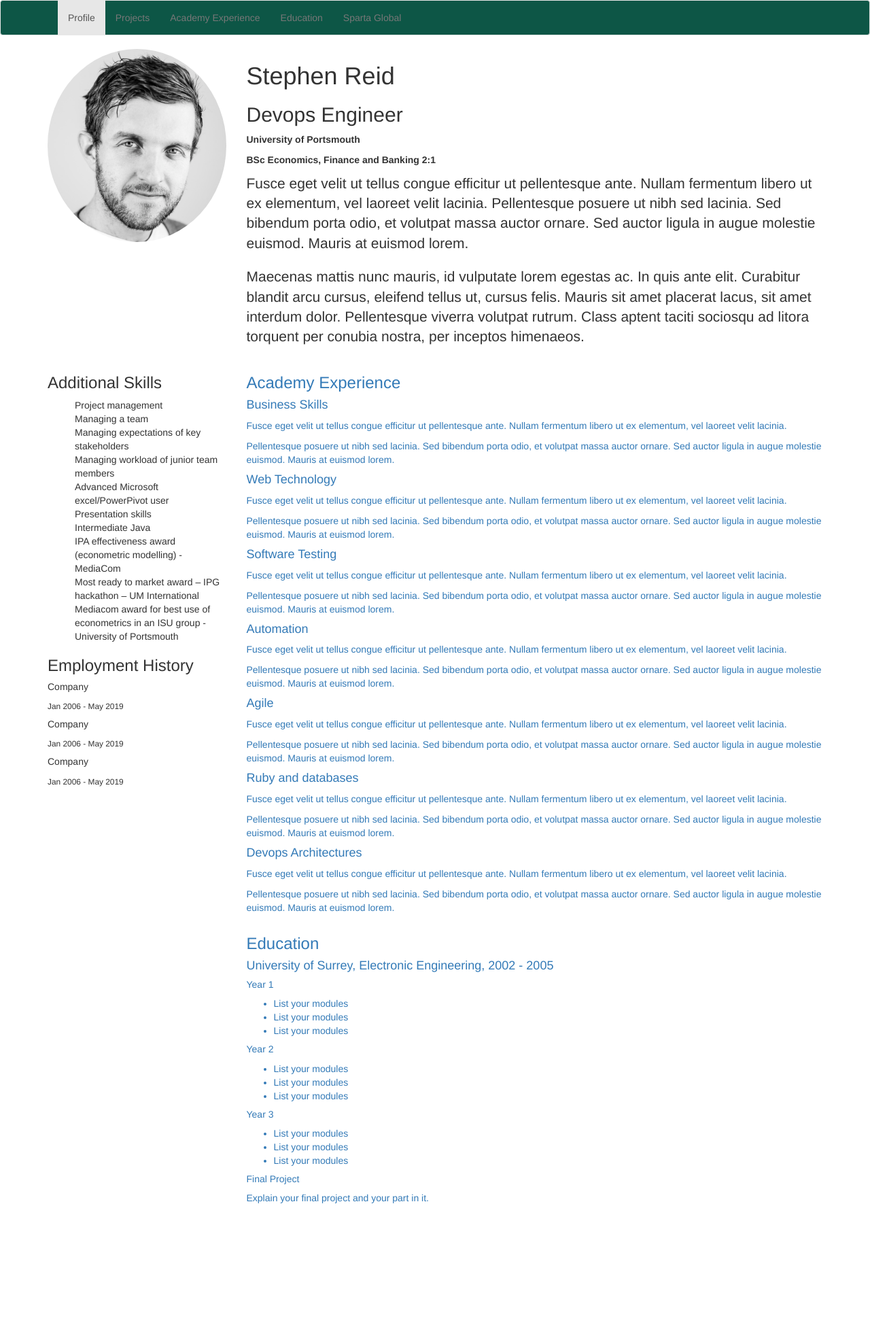
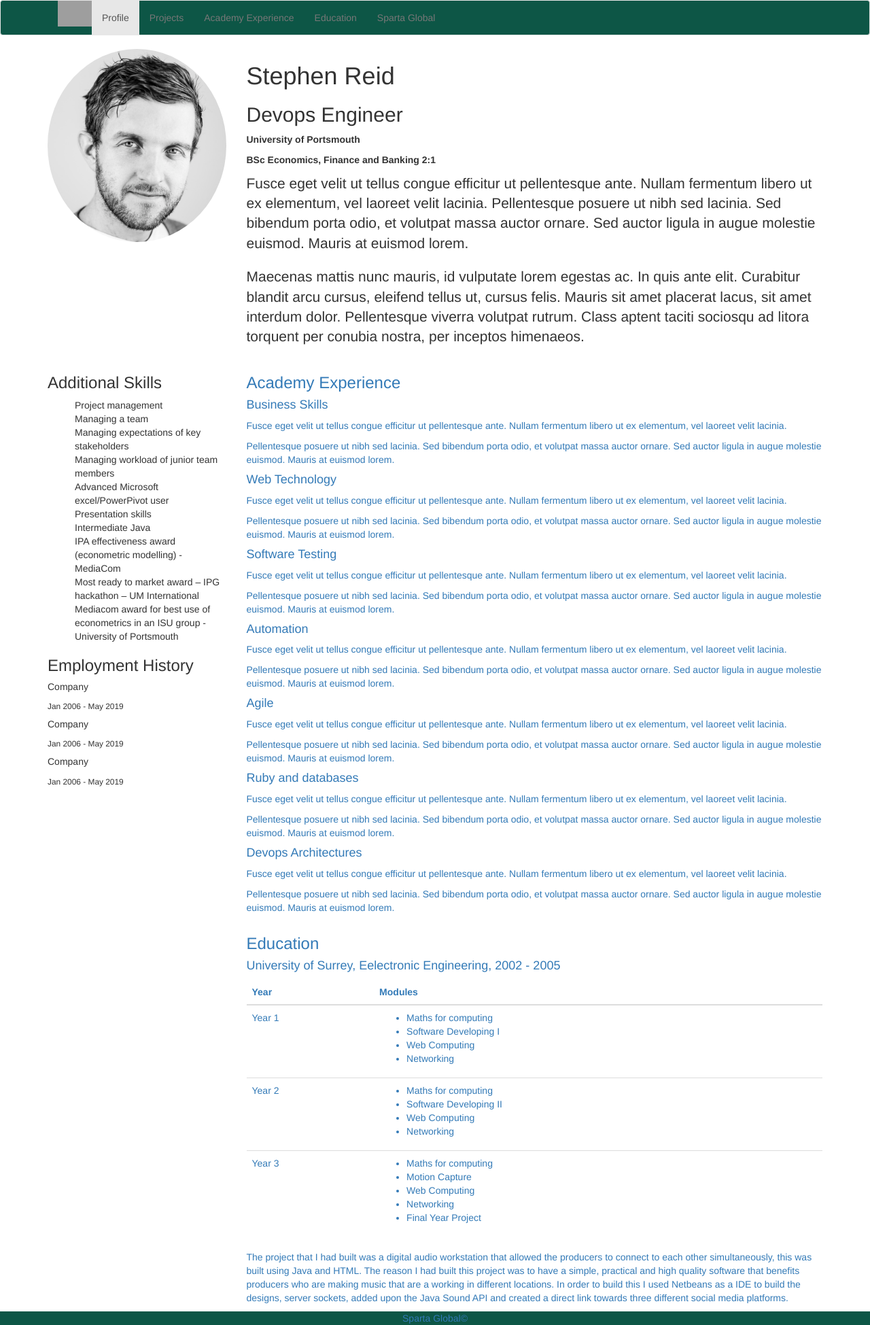
Before and after one commit to JamesBuabin14/sparta-global-portfolio, a PHP site: page /index.html in a window 1280 px wide. Shown: the whole page at 68% size. Before the commit the page ends 1770 px from the top, so only its background shows below. Run offline with PHP 8.4, Linux system fonts and the light colour scheme; some libraries are stand-ins or nearby versions; grey boxes are pictures that could not be loaded.

Commit message:
Changed the Education section into a table format, final year project description, footer and logo in the nav

```diff
--- a/css/style.css
+++ b/css/style.css
@@ -9,3 +9,7 @@ nav.navbar-default{
 body > nav{
   background: #0d5646;
 }
+
+body > a > footer{
+  background: #0d5646;
+}
--- a/index.html
+++ b/index.html
@@ -29,6 +29,7 @@
 
       <div class="collapse navbar-collapse">
         <ul class="nav navbar-nav">
+          <li><img src="images/sparta-logo.jpg" width="50"</li>
           <li class="active">
             <a href="index.html">Profile</a>
           </li>
@@ -144,39 +145,71 @@
         </div>
     </div>
 
-    <div class="row">
-      <div class="col-sm-3">
+          <div class="row">
+            <div class="col-sm-3">
+            </div>
 
-      </div>
-      <div class="col-sm-9">
-          <h3><a name="educat">Education</h3>
+            <div class="col-sm-9">
+            <h3><a name="educat">Education</h3>
 
-          <h4>University of Surrey, Electronic Engineering, 2002 - 2005 </h4>
-          <h5>Year 1</h5>
-          <ul>
-            <li>List your modules</li>
-            <li>List your modules</li>
-            <li>List your modules</li>
-          </ul>
+          <h4>University of Surrey, Eelectronic Engineering, 2002 - 2005</h4>
 
-          <h5>Year 2</h5>
-          <ul>
-            <li>List your modules</li>
-            <li>List your modules</li>
-            <li>List your modules</li>
-          </ul>
 
-          <h5>Year 3</h5>
-          <ul>
-            <li>List your modules</li>
-            <li>List your modules</li>
-            <li>List your modules</li>
-          </ul>
+          <table class="table table-hover">
+            <thead>
+              <tr>
+                <th>Year </th>
+                <th>Modules</th>
+              </tr>
+            </thead>
+            <tbody>
+              <tr>
+                <td>Year 1</td>
+                <td><ul>
+                  <li>Maths for computing</li>
+                  <li>Software Developing I</li>
+                  <li>Web Computing</li>
+                  <li>Networking</li>
+                </ul></td>
+              </tr>
+              <tr>
+                <td>Year 2</td>
+                <td><ul>
+                  <li>Maths for computing</li>
+                  <li>Software Developing II</li>
+                  <li>Web Computing</li>
+                  <li>Networking</li>
+                </ul></td>
+              </tr>
+              <tr>
+                <td>Year 3</td>
+                <td><ul>
+                  <li>Maths for computing</li>
+                  <li>Motion Capture</li>
+                  <li>Web Computing</li>
+                  <li>Networking</li>
+                  <li>Final Year Project</li>
+                </ul></td>
+              </tr>
+            </tbody>
+          </table>
+        </div>
+        <div class="row">
 
-          <h5>Final Project</h5>
-          <p>Explain your final project and your part in it.</p>
+        </div>
+        <div class="col-sm-3">
+
+        </div>
+        <div class="col-sm-9">
+
+          <p>The project that I had built was a digital audio workstation that allowed the producers to connect to each other simultaneously, this was built using Java and HTML. The reason I had built this project was to have a simple, practical and high quality software that benefits producers who are making music that are a working in different locations. In order to build this I used Netbeans as a IDE to build the designs, server sockets, added upon the Java Sound API and created a direct link towards three different social media platforms.</p>
+
+        </div>
       </div>
     </div>
   </div>
+  <footer class="footer">
+    <span><center>Sparta Global&copy;</center></span>
+</footer>
 </body>
 </html>
--- a/projects.html
+++ b/projects.html
@@ -95,5 +95,8 @@
       </div>
     </div>
   </div>
+  <footer class="footer">
+    <span class="text-muted"><center>Footer</center></span>
+</footer>
 </body>
 </html>
```
